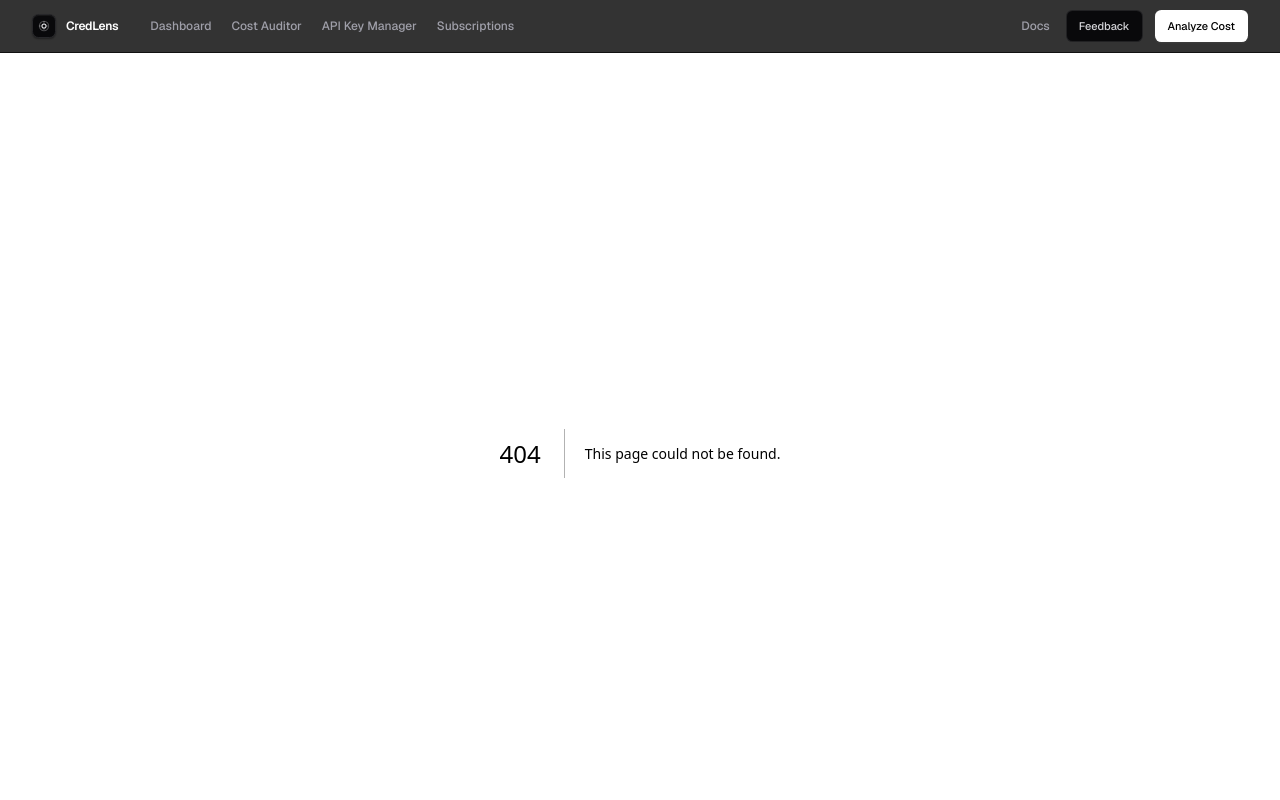
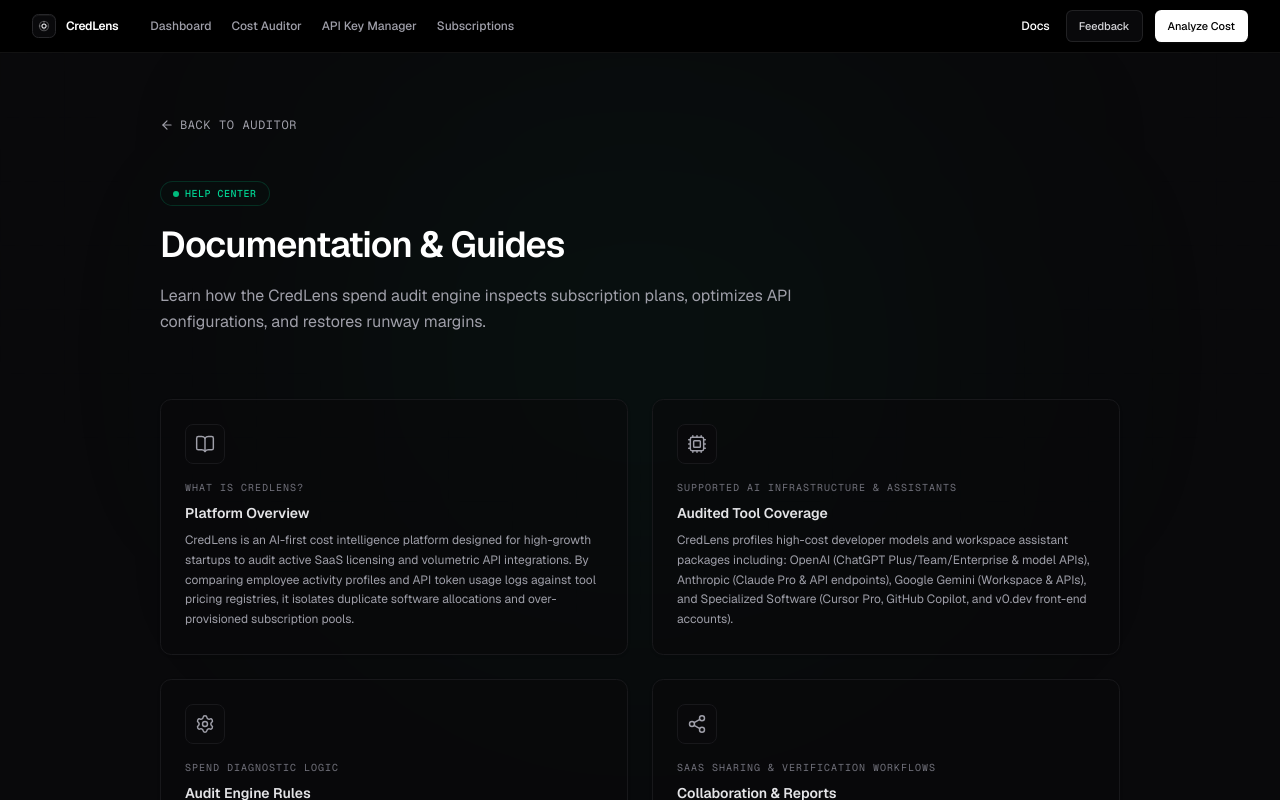
Before and after one commit to Himanshu2631/CredLens, a Next.js app: page /docs in a window 1280 px wide. Before the commit this address had no page. Shown: the top 800 px of the page. Built offline with nearby package versions, Linux system fonts and the light colour scheme.

Commit message:
feat: implement docs navigation page and highlight active routes

```diff
--- /dev/null
+++ b/app/docs/page.js
@@ -0,0 +1,127 @@
+import React from 'react';
+import Link from 'next/link';
+import {
+  BookOpen,
+  Cpu,
+  Settings,
+  Share2,
+  ArrowLeft
+} from 'lucide-react';
+import PageContainer from '@/components/layout/PageContainer';
+import SectionWrapper from '@/components/layout/SectionWrapper';
+import Container from '@/components/layout/Container';
+import ContentWrapper from '@/components/layout/ContentWrapper';
+import Badge from '@/components/ui/Badge';
+
+export default function DocsPage() {
+  const docSections = [
+    {
+      icon: BookOpen,
+      title: 'Platform Overview',
+      subtitle: 'What is CredLens?',
+      description: 'CredLens is an AI-first cost intelligence platform designed for high-growth startups to audit active SaaS licensing and volumetric API integrations. By comparing employee activity profiles and API token usage logs against tool pricing registries, it isolates duplicate software allocations and over-provisioned subscription pools.'
+    },
+    {
+      icon: Cpu,
+      title: 'Audited Tool Coverage',
+      subtitle: 'Supported AI Infrastructure & Assistants',
+      description: 'CredLens profiles high-cost developer models and workspace assistant packages including: OpenAI (ChatGPT Plus/Team/Enterprise & model APIs), Anthropic (Claude Pro & API endpoints), Google Gemini (Workspace & APIs), and Specialized Software (Cursor Pro, GitHub Copilot, and v0.dev front-end accounts).'
+    },
+    {
+      icon: Settings,
+      title: 'Audit Engine Rules',
+      subtitle: 'Spend Diagnostic Logic',
+      description: 'Potential savings are evaluated programmatically using four cost diagnostic heuristics: Inactive Seats (flagging users inactive for 30+ days), Provider Overlap (detecting duplicate tools like Cursor + Copilot on the same team), Tier Mismatches (scaling down underutilized Enterprise plans), and API Routing Efficiency.'
+    },
+    {
+      icon: Share2,
+      title: 'Collaboration & Reports',
+      subtitle: 'SaaS Sharing & Verification Workflows',
+      description: 'Distribute findings across departments cleanly: share credential-safe, read-only dashboard links stripped of sensitive passwords/tokens; export printer-friendly, light-mode PDF reports localized in USD or INR; or download spreadsheet-ready CSV sheets for ledger import.'
+    }
+  ];
+
+  return (
+    <PageContainer className="relative overflow-hidden bg-zinc-950">
+      {/* Background Decorative Grid and Glow */}
+      <div
+        className="absolute inset-0 bg-[linear-gradient(to_right,#09090b_1px,transparent_1px),linear-gradient(to_bottom,#09090b_1px,transparent_1px)] bg-[size:4rem_4rem] [mask-image:radial-gradient(ellipse_60%_50%_at_50%_0%,#000_70%,transparent_100%)] opacity-50 pointer-events-none"
+        aria-hidden="true"
+      />
+      <div
+        className="absolute top-0 left-1/2 -translate-x-1/2 w-[600px] h-[600px] bg-emerald-500/5 rounded-full blur-[140px] pointer-events-none"
+        aria-hidden="true"
+      />
+
+      <SectionWrapper className="pt-16 pb-24 relative z-10">
+        <Container className="max-w-5xl mx-auto space-y-12">
+
+          {/* Back Button Link */}
+          <div className="flex items-center">
+            <Link
+              href="/"
+              className="inline-flex items-center gap-1.5 text-xs font-mono uppercase tracking-wider text-zinc-400 hover:text-white transition-colors focus-visible:outline-none focus-visible:ring-1 focus-visible:ring-zinc-500"
+            >
+              <ArrowLeft className="h-3.5 w-3.5" />
+              Back to Auditor
+            </Link>
+          </div>
+
+          {/* Hero Section */}
+          <div className="space-y-4 max-w-2xl">
+            <div className="flex">
+              <Badge variant="success" dot={true} className="border-emerald-500/20 bg-emerald-950/10 text-emerald-400 font-mono tracking-wider text-[10px] uppercase py-1 px-3">
+                Help Center
+              </Badge>
+            </div>
+            <h1 className="text-3xl md:text-4xl font-semibold tracking-tight text-white leading-tight">
+              Documentation & Guides
+            </h1>
+            <p className="text-zinc-400 text-sm md:text-base leading-relaxed font-normal">
+              Learn how the CredLens spend audit engine inspects subscription plans, optimizes API configurations, and restores runway margins.
+            </p>
+          </div>
+
+          {/* Grid Layout of Help Cards */}
+          <div className="grid grid-cols-1 md:grid-cols-2 gap-6 pt-4">
+            {docSections.map((section, idx) => {
+              const Icon = section.icon;
+              return (
+                <div
+                  key={idx}
+                  className="group rounded-xl border border-zinc-900 bg-zinc-950/60 p-6 space-y-4 hover:border-zinc-800 transition-all duration-200 shadow-sm"
+                >
+                  <div className="relative flex h-10 w-10 items-center justify-center rounded-lg border border-zinc-900 bg-zinc-950 text-zinc-400 group-hover:text-emerald-400 transition-colors">
+                    <Icon className="h-5 w-5 stroke-[1.75]" />
+                  </div>
+                  <div className="space-y-2">
+                    <span className="text-[10px] font-mono tracking-widest text-zinc-500 uppercase block">
+                      {section.subtitle}
+                    </span>
+                    <h3 className="text-sm font-semibold text-zinc-200 group-hover:text-white transition-colors">
+                      {section.title}
+                    </h3>
+                    <p className="text-xs text-zinc-400 leading-[1.65] font-normal">
+                      {section.description}
+                    </p>
+                  </div>
+                </div>
+              );
+            })}
+          </div>
+
+          {/* Bottom Callout Info */}
+          <div className="rounded-xl border border-zinc-900 bg-zinc-950/30 p-5 text-center max-w-xl mx-auto space-y-2 select-none">
+            <span className="text-[10px] font-mono tracking-wider text-zinc-500 uppercase block">
+              Still have integration questions?
+            </span>
+            <p className="text-xs text-zinc-400">
+              Submit product feedback or request dedicated enterprise API connections using our feedback portal in the navigation header.
+            </p>
+          </div>
+
+        </Container>
+      </SectionWrapper>
+    </PageContainer>
+  );
+}
--- a/components/layout/Footer.jsx
+++ b/components/layout/Footer.jsx
@@ -33,7 +33,7 @@ export default function Footer() {
             <Link href="#" className="text-xs text-muted-foreground hover:text-white transition-colors">
               Security
             </Link>
-            <Link href="#" className="text-xs text-muted-foreground hover:text-white transition-colors">
+            <Link href="/docs" className="text-xs text-muted-foreground hover:text-white transition-colors">
               Docs
             </Link>
             <div className="flex items-center gap-1.5 text-xs text-muted-foreground font-mono ml-0 md:ml-4">
--- a/components/layout/Navbar.jsx
+++ b/components/layout/Navbar.jsx
@@ -74,8 +74,10 @@ export default function Navbar() {
           {/* Desktop Right Side CTA Actions */}
           <div className="hidden md:flex items-center gap-3">
             <Link
-              href="#"
-              className="text-[12px] font-medium text-zinc-400 hover:text-white transition-colors px-1"
+              href="/docs"
+              className={`text-[12px] font-medium transition-colors px-1 ${
+                pathname === '/docs' ? 'text-white' : 'text-zinc-400 hover:text-white'
+              }`}
             >
               Docs
             </Link>
@@ -152,9 +154,13 @@ export default function Navbar() {
           <div className="h-px bg-zinc-800/60 my-2" />
 
           <Link
-            href="#"
+            href="/docs"
             onClick={() => setIsOpen(false)}
-            className="flex items-center h-10 px-3 rounded-lg text-[13px] font-medium text-zinc-400 hover:text-white hover:bg-zinc-900/50"
+            className={`flex items-center h-10 px-3 rounded-lg text-[13px] font-medium transition-all duration-150 ${
+              pathname === '/docs'
+                ? 'text-white bg-zinc-900 border border-zinc-800'
+                : 'text-zinc-400 hover:text-white hover:bg-zinc-900/50'
+            }`}
           >
             Docs
           </Link>
```
